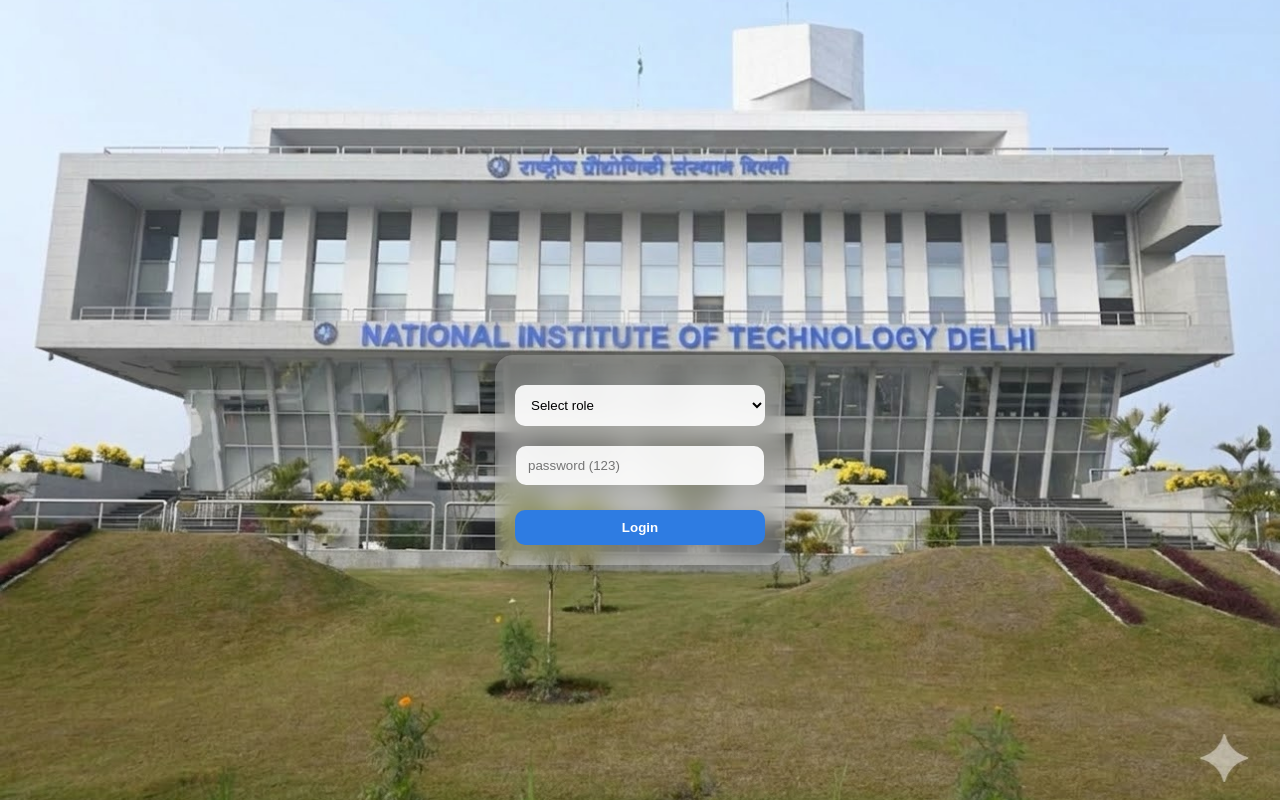
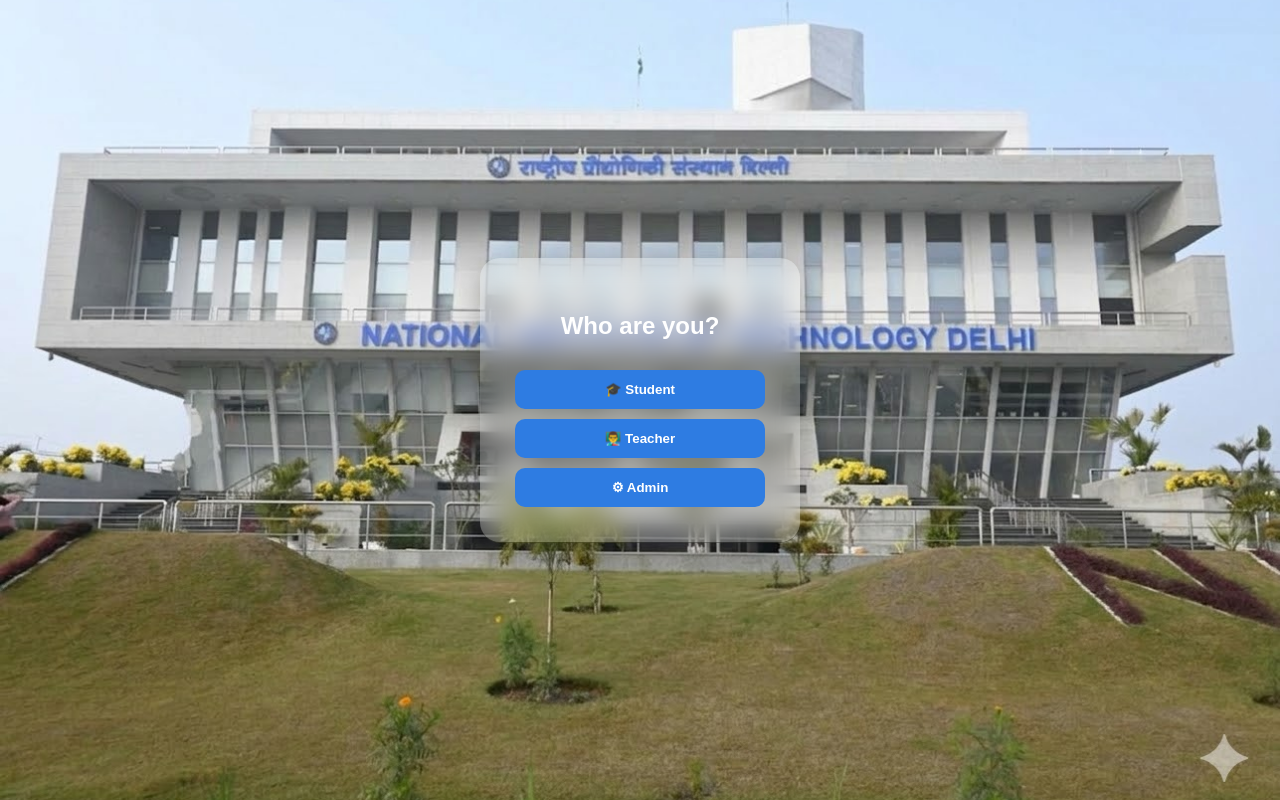
Before and after one commit to tejuszz/Cse-project, a plain HTML site: page index.html in a window 1280 px wide. Drawn offline with Linux system fonts and the light colour scheme.

Commit message:
changes to the login system

```diff
--- a/css/style.css
+++ b/css/style.css
@@ -1,73 +1,104 @@
 body{
     font-family: Arial, sans-serif;
     margin:0;
-    background-image:url("../images/background.jpg");
+
+    background-image:url("/images/background.jpg");
     background-size:cover;
     background-position:center;
     background-repeat:no-repeat;
-    opacity:1;
+
     height:100vh;
+
     display:flex;
     justify-content:center;
     align-items:center;
 }
-form{
-    margin-top:0;
+
+
+/* login container */
+
+.login-box{
+    background:rgba(255,255,255,0.2);
+    backdrop-filter:blur(12px);
+
+    padding:35px;
+    border-radius:20px;
+
+    width:320px;
+
+    display:flex;
+    flex-direction:column;
+    align-items:center;
+
+    box-shadow:0 10px 30px rgba(0,0,0,0.3);
 }
 
+
+/* title */
+
+.login-box h2{
+    margin-bottom:20px;
+    color:#fff;
+}
+
+
+/* inputs */
+
 input{
-    width:224px;
+    width:100%;
     padding:12px;
-    margin:10px 0;
+
+    margin:8px 0;
+
     border:none;
     border-radius:10px;
 
     background:rgba(255,255,255,0.9);
+
+    font-size:14px;
 }
 
+
+/* buttons */
+
 button{
-    margin-top:15px;
-    padding:10px 22px;
+    width:100%;
+    padding:12px;
+
+    margin-top:10px;
+
     border:none;
     border-radius:10px;
-    width: 250px; ;
-    background:rgb(46, 124, 226);
+
+    background:rgb(46,124,226);
     color:white;
-    text-align: center;
+
     font-weight:bold;
+
     cursor:pointer;
+
     transition:0.2s;
 }
 
 button:hover{
     background:#1e5fb6;
+    transform:scale(1.03);
 }
+
+
+/* role buttons */
+
+.role-btn{
+    margin:6px 0;
+}
+*{
+box-sizing:border-box;
+}
+
+/* dashboard menu */
+
 ul{
     list-style:none;
-}
-.login-box{
-    background:rgba(255,255,255,0.2);
-    backdrop-filter:blur(12px);
-    padding:20px;
-    border-radius:18px;
-    width:250px;
-
-    display:flex;
-    flex-direction:column;
-    align-items:center;
-
-    box-shadow:0 8px 25px rgba(0,0,0,0.25);
-    margin-top:120px
-}
-select{
-    width:250px;
-    padding:12px;
-    margin:10px 0;
-    border:none;
-    border-radius:10px;
-    background:rgba(255,255,255,0.9);
-}
-.menu{
     padding:0;
     margin-top:15px;
     width:100%;
@@ -75,13 +106,20 @@
 
 .menu li{
     background:rgba(255,255,255,0.25);
+
     margin:10px 0;
     padding:12px;
+
     border-radius:10px;
+
     text-align:center;
+
     font-weight:500;
+
     backdrop-filter:blur(8px);
+
     cursor:pointer;
+
     transition:0.2s;
 }
 
@@ -89,6 +127,7 @@
     background:rgba(255,255,255,0.4);
     transform:scale(1.03);
 }
+
 .menu-link{
     text-decoration:none;
     color:inherit;
--- a/index.html
+++ b/index.html
@@ -1,26 +1,36 @@
-
 <!DOCTYPE html>
 <html>
     <head>
-        <title>NIT Delhi Smart Campus Login</title>
+        <title>NIT Delhi Smart Campus</title>
         <link rel="stylesheet" href="css/style.css">
     </head>
+
     <body>
-        <form onsubmit="return login(event)">
-            <div class="login-box">
-                <select name="role" required>
-                    <img src="images/background.jpg">
-                    <option value="" disabled selected>Select role</option>
-                    <option value="student">Student</option>
-                    <option value="professor">Professor</option>
-                    <option value="admin">Admin</option>
-                </select>
-                <input name="password" type="password" placeholder="password (123)" required>
+
+        <div class="login-box" id="roleSelect">
+            <h2>Who are you?</h2>
+            <button onclick="selectRole('student')">🎓 Student</button>
+            <button onclick="selectRole('professor')">👨‍🏫 Teacher</button>
+            <button onclick="selectRole('admin')">⚙ Admin</button>
+
+        </div>
+
+
+        <div class="login-box" id="loginForm" style="display:none">
+            <h2 id="roleTitle"></h2>
+            <form onsubmit="return login(event)">
+
+                <input id="username" type="text" placeholder="" required>
+                <input id="password" type="password" placeholder="Password" required>
                 <button type="submit">Login</button>
-            </div>
 
-        </form>
+            </form>
 
-<script src="js/auth.js"></script>
-</body>
+            <button onclick="goBack()">⬅ Back</button>
+
+        </div>
+
+        <script src="js/auth.js"></script>
+
+    </body>
 </html>
--- a/js/auth.js
+++ b/js/auth.js
@@ -1,16 +1,59 @@
-const users={student:"123",professor:"123",admin:"123"};
+const users={
+student:[
+{id:"251210129",pass:"123"},
+{id:"251210116",pass:"123"},
+{id:"251210095",pass:"123"}
+],
+professor:{id:"teacher@nitdelhi.ac.in",pass:"123"},
+admin:{id:"admin",pass:"123"}
+};
+
+let currentRole="";
+
+function selectRole(role){
+
+currentRole=role;
+
+document.getElementById("roleSelect").style.display="none";
+document.getElementById("loginForm").style.display="flex";
+
+if(role==="student"){
+document.getElementById("roleTitle").innerText="Student Login";
+document.getElementById("username").placeholder="Roll Number";
+}
+
+if(role==="professor"){
+document.getElementById("roleTitle").innerText="Teacher Login";
+document.getElementById("username").placeholder="Email";
+}
+
+if(role==="admin"){
+document.getElementById("roleTitle").innerText="Admin Login";
+document.getElementById("username").placeholder="Admin ID";
+}
+
+}
+
+function goBack(){
+document.getElementById("loginForm").style.display="none";
+document.getElementById("roleSelect").style.display="flex";
+}
 
 function login(e){
 e.preventDefault();
-    let role=document.querySelector("select").value;
-    let pass=document.querySelector("input[type=password]").value;
 
-    if(users[role]===pass){
-        localStorage.setItem("role",role);
-        window.location.href=role+".html";
+let id=document.getElementById("username").value;
+let pass=document.getElementById("password").value;
+
+if(id===users[currentRole].id && pass===users[currentRole].pass){
+
+localStorage.setItem("role",currentRole);
+window.location.href=currentRole+".html";
+
 }else{
 alert("Invalid login");
 }
+
 return false;
 }
 
```
Lines whose indentation alone changed are shown as unchanged.
